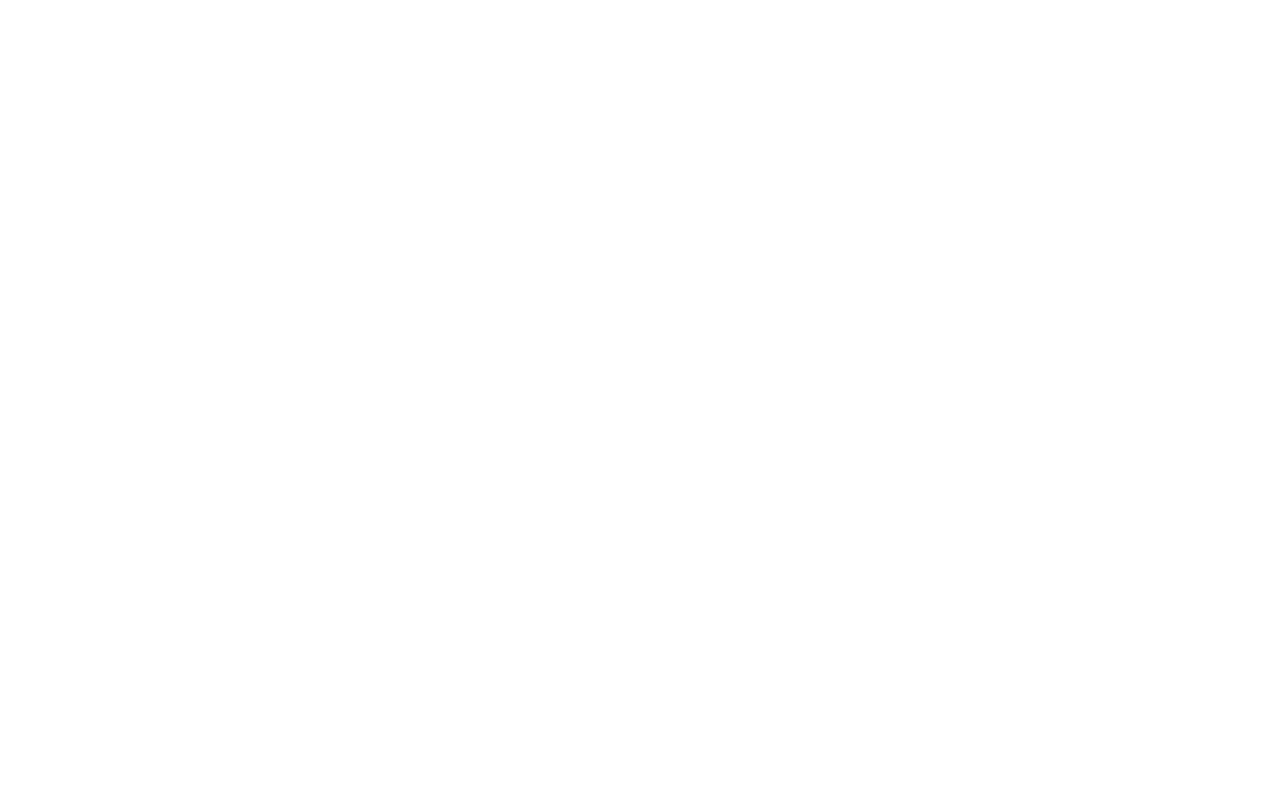
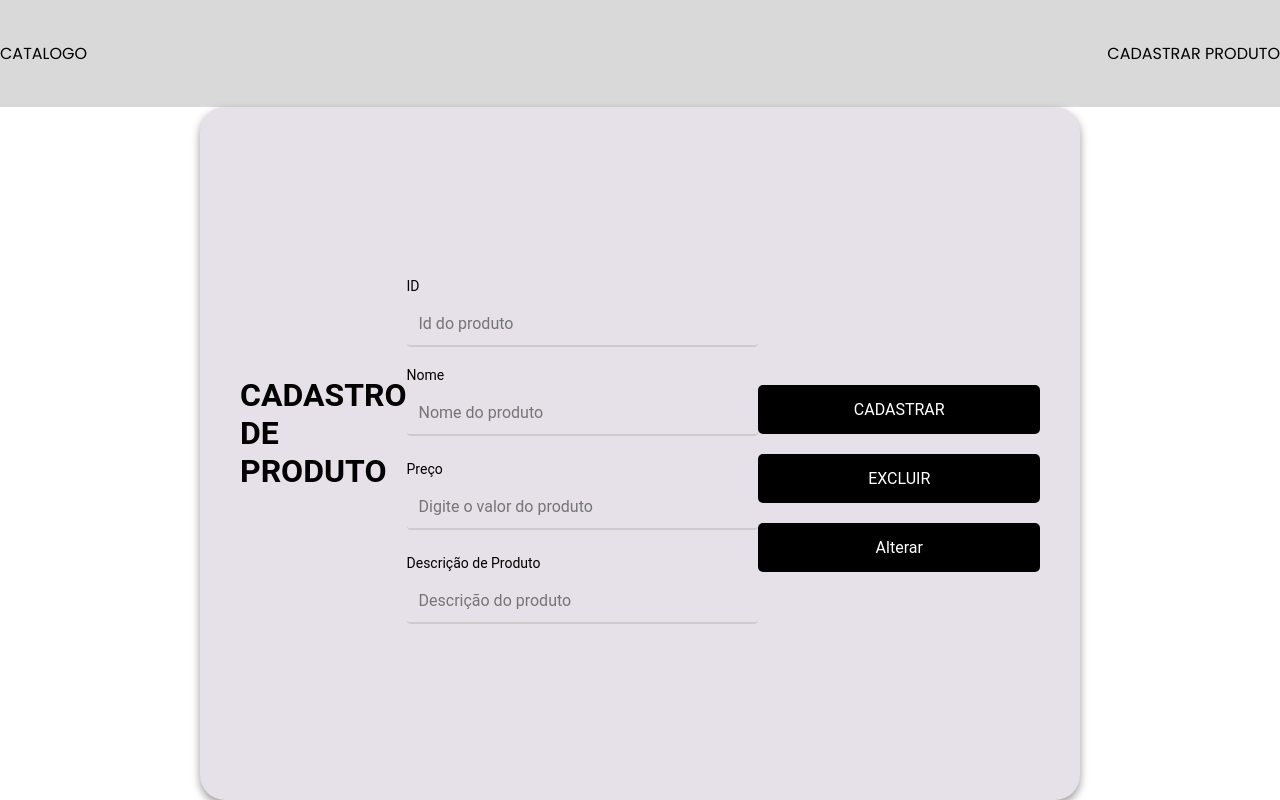
Before and after one commit to Webnautas/PageService, a React (Vite) app: page /cadastroProd in a window 1280 px wide. Before the commit this address had no page. Built offline with nearby package versions, Linux system fonts and the light colour scheme.

Commit message:
tela cadAdm

```diff
--- a/src/App.jsx
+++ b/src/App.jsx
@@ -1,6 +1,7 @@
 import { useState } from "react";
 import "./App.css";
 import { AppRoutes } from "./AppRoutes";
+import { Login } from "./Pages/Login";
 
 function App() {
   return (
--- a/src/AppRoutes.jsx
+++ b/src/AppRoutes.jsx
@@ -3,15 +3,17 @@
 import { Cadastro } from "./Pages/Cadastro";
 import { Login } from "./Pages/Login";
 import { Pedido } from "./Pages/Pedido";
+import { CadProd } from "./Pages/ADM/CadProd";
 
 export function AppRoutes() {
   return (
     <Router>
-     <Routes>
+      <Routes>
         <Route path="/catalogo" element={<Catalogo />} />
         <Route path="/cadastro" element={<Cadastro />} />
         <Route path="/login" element={<Login />} />
         <Route path="/pedido" element={<Pedido />} />
+        <Route path="/cadastroProd" element={<CadProd />} />
       </Routes>
     </Router>
   );
--- /dev/null
+++ b/src/Pages/ADM/CadProd.css
@@ -0,0 +1,89 @@
+.background {
+  display: flex;
+  flex-direction: column;
+  justify-content: center;
+  align-items: center;
+  height: 100vh;
+}
+
+.header_content {
+  width: 100%;
+  height: 11vh;
+  background-color: var(--cinza2);
+}
+
+.background-login {
+  display: flex;
+  flex-direction: row;
+  justify-content: center;
+  align-items: center;
+  width: 100vh;
+  height: 90vh;
+  background: #e6e0e9;
+  border-radius: 25px;
+  padding: 40px;
+  box-shadow: 0 4px 8px rgba(0, 0, 0, 0.4);
+}
+
+.titulo {
+  font-family: "Roboto", sans-serif;
+  font-size: 32px;
+  color: #000;
+  margin-bottom: 40px;
+}
+
+.text-inputs {
+  width: 100%;
+  display: flex;
+  flex-direction: column;
+  gap: 20px;
+}
+
+.input-field {
+  display: flex;
+  flex-direction: column;
+  width: 100%;
+}
+
+.label-text {
+  font-family: "Roboto", sans-serif;
+  font-size: 14px;
+  margin-bottom: 8px;
+}
+
+.input-text {
+  width: 100%;
+  padding: 12px;
+  font-family: "Roboto", sans-serif;
+  font-size: 16px;
+  background-color: transparent;
+  border: 0px solid #ccc;
+  border-bottom: 2px solid #ccc;
+  border-radius: 4px;
+  box-sizing: border-box;
+}
+
+.botões {
+  display: flexbox;
+  flex-direction: row;
+  width: 80%;
+  margin-top: 30px;
+}
+
+button {
+  margin-top: 20px;
+  width: 100%;
+  padding: 15px;
+  font-family: "Roboto", sans-serif;
+  font-size: 16px;
+  color: #fff;
+  background-color: #000;
+  border: none;
+  border-radius: 5px;
+  cursor: pointer;
+  transition: background-color 0.3s ease;
+}
+
+.button:hover {
+  background-color: #333;
+}
--- /dev/null
+++ b/src/Pages/ADM/CadProd.jsx
@@ -0,0 +1,135 @@
+import { useState } from "react";
+import { useNavigate } from "react-router-dom";
+import "./CadProd.css";
+
+export function CadProd() {
+  const [nome, setNome] = useState("");
+  const [cpf, setCpf] = useState("");
+  const [senha, setSenha] = useState("");
+  const [confirmarSenha, setConfirmarSenha] = useState("");
+
+  const navigate = useNavigate();
+
+  const handleCadastro = async () => {
+    if (senha !== confirmarSenha) {
+      alert("As senhas não conferem!");
+      return;
+    }
+
+    const cliente = { nome, cpf, senha };
+
+    try {
+      const response = await fetch("http://localhost:8081/clientes", {
+        method: "POST",
+        headers: {
+          "Content-Type": "application/json",
+        },
+        body: JSON.stringify(cliente),
+      });
+
+      if (response.ok) {
+        alert("Cadastro realizado com sucesso!");
+        navigate("/login");
+      } else {
+        const errorData = await response.json();
+        alert("Erro ao cadastrar: " + errorData.erro);
+      }
+    } catch (error) {
+      console.error("Erro na requisição:", error);
+      alert("Erro ao conectar com a API.");
+    }
+  };
+
+  const formatCpf = (value) => {
+    return value
+      .replace(/\D/g, "")
+      .replace(/(\d{3})(\d)/, "$1.$2")
+      .replace(/(\d{3})(\d)/, "$1.$2")
+      .replace(/(\d{3})(\d{1,2})$/, "$1-$2")
+      .slice(0, 14);
+  };
+
+  return (
+    <div className="background">
+      <div className="header_content">
+        <li>CATALOGO</li>
+        <li>CADASTRAR PRODUTO</li>
+      </div>
+      <div className="background-login">
+        <h2 className="titulo">CADASTRO DE PRODUTO</h2>
+        <div className="text-inputs">
+          <div className="input-field">
+            <label htmlFor="id" className="label-text">
+              ID
+            </label>
+            <input
+              id="id"
+              className="input-text"
+              type="text"
+              placeholder="Id do produto"
+              value={nome}
+              onChange={(e) => setID(e.target.value)}
+            />
+          </div>
+
+          <div className="input-field">
+            <label htmlFor="nome" className="label-text">
+              Nome
+            </label>
+            <input
+              id="Nome"
+              className="input-text"
+              type="text"
+              placeholder="Nome do produto"
+              value={cpf}
+              onChange={(e) => setCpf(formatCpf(e.target.value))}
+            />
+            <span className="supporting-text"></span>
+          </div>
+
+          <div className="input-field">
+            <label htmlFor="preco" className="label-text">
+              Preço
+            </label>
+            <input
+              id="preco"
+              className="input-text"
+              type="password"
+              placeholder="Digite o valor do produto"
+              value={senha}
+              onChange={(e) => setSenha(e.target.value)}
+            />
+            <span className="supporting-text"></span>
+          </div>
+
+          <div className="input-field">
+            <label htmlFor="confirmarSenha" className="label-text">
+              Descrição de Produto
+            </label>
+            <input
+              id="confirmarSenha"
+              className="input-text"
+              type="password"
+              placeholder="Descrição do produto"
+              value={confirmarSenha}
+              onChange={(e) => setConfirmarSenha(e.target.value)}
+            />
+            <span className="supporting-text"></span>
+          </div>
+        </div>
+
+        <div className="botões">
+          <button className="button-cadastro" onClick={handleCadastro}>
+            CADASTRAR
+          </button>
+          <button className="button_excluir" onClick={<></>}>
+            EXCLUIR
+          </button>
+          <button className="button_alterar" onClick={<></>}>
+            Alterar
+          </button>
+        </div>
+      </div>
+    </div>
+  );
+}
--- a/src/main.jsx
+++ b/src/main.jsx
@@ -3,12 +3,12 @@
 import App from "./App.jsx";
 import "./index.css";
 import { GoogleOAuthProvider } from "@react-oauth/google";
+import { Login } from "./Pages/Login.jsx";
 
 createRoot(document.getElementById("root")).render(
   <StrictMode>
     <GoogleOAuthProvider clientId="886975490267-kva3j3jshlomhhrotrdaap2fe89arooc.apps.googleusercontent.com">
       <App />
     </GoogleOAuthProvider>
-
   </StrictMode>
 );
```
